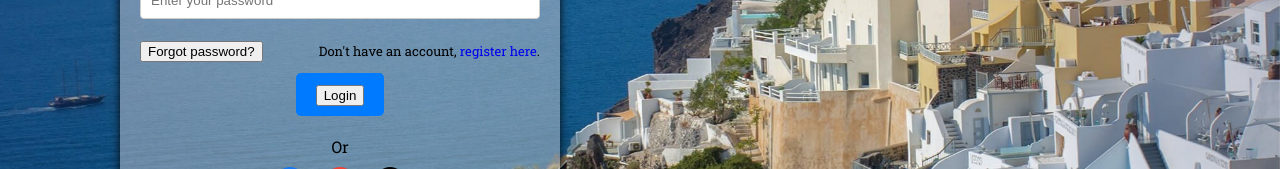
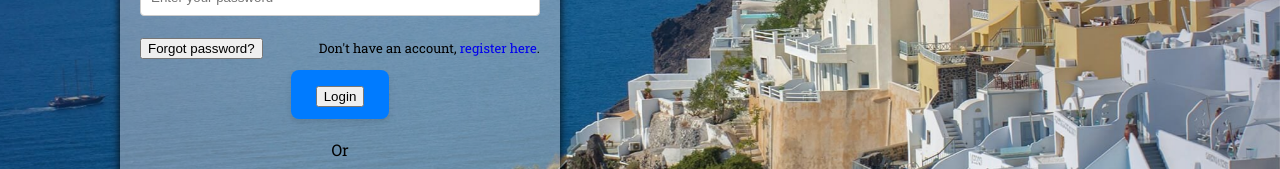
Before and after one commit to LancerLam2k4/AI-Powered-Hotel-Booking-App, a React (Create React App) app in the folder frontend/: page / in a window 1280 px wide. Shown: the part 425-594 px from the top of the page. Built offline with nearby package versions, Linux system fonts and the light colour scheme.

Commit message:
Update Login.css

```diff
--- a/frontend/src/components/Authentication/Login.css
+++ b/frontend/src/components/Authentication/Login.css
@@ -75,15 +75,28 @@ body {
 }
 
 .login-button {
-    padding: 10px 20px; /* Khoảng cách trong của nút */
-    font-size: 16px;
+    padding: 12px 25px; /* Điều chỉnh kích thước nút */
+    font-size: 18px; /* Tăng kích thước chữ */
     cursor: pointer;
-    border-radius: 5px;
+    border-radius: 8px; /* Bo góc lớn hơn */
     border: none;
-    background-color: #007BFF;
+    background-color: #007BFF; /* Màu nền chính */
     color: white;
-    transition: background-color 0.3s;
+    transition: background-color 0.3s ease, transform 0.2s ease, box-shadow 0.2s ease;
+    box-shadow: 0 4px 6px rgba(0, 0, 0, 0.1); /* Thêm shadow nhẹ */
 }
+
+.login-button:hover {
+    background-color: #0056b3; /* Thay đổi màu khi hover */
+    transform: scale(1.05); /* Phóng to nhẹ khi hover */
+    box-shadow: 0 6px 8px rgba(0, 0, 0, 0.15); /* Shadow sâu hơn khi hover */
+}
+
+.login-button:active {
+    background-color: #004085; /* Màu tối hơn khi nhấn */
+    transform: scale(0.98); /* Thu nhỏ nhẹ khi nhấn */
+}
+
 
 
 
```
